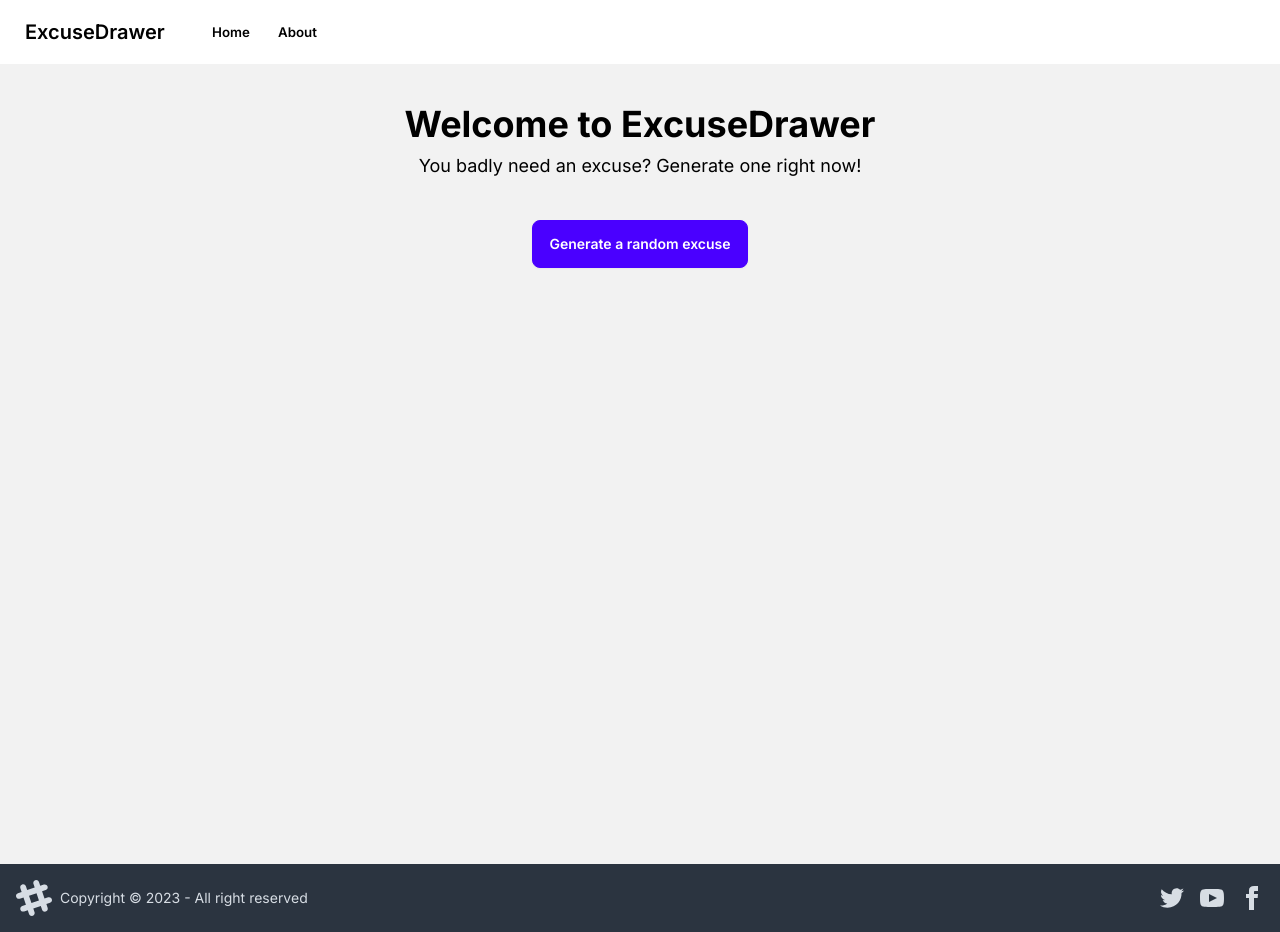
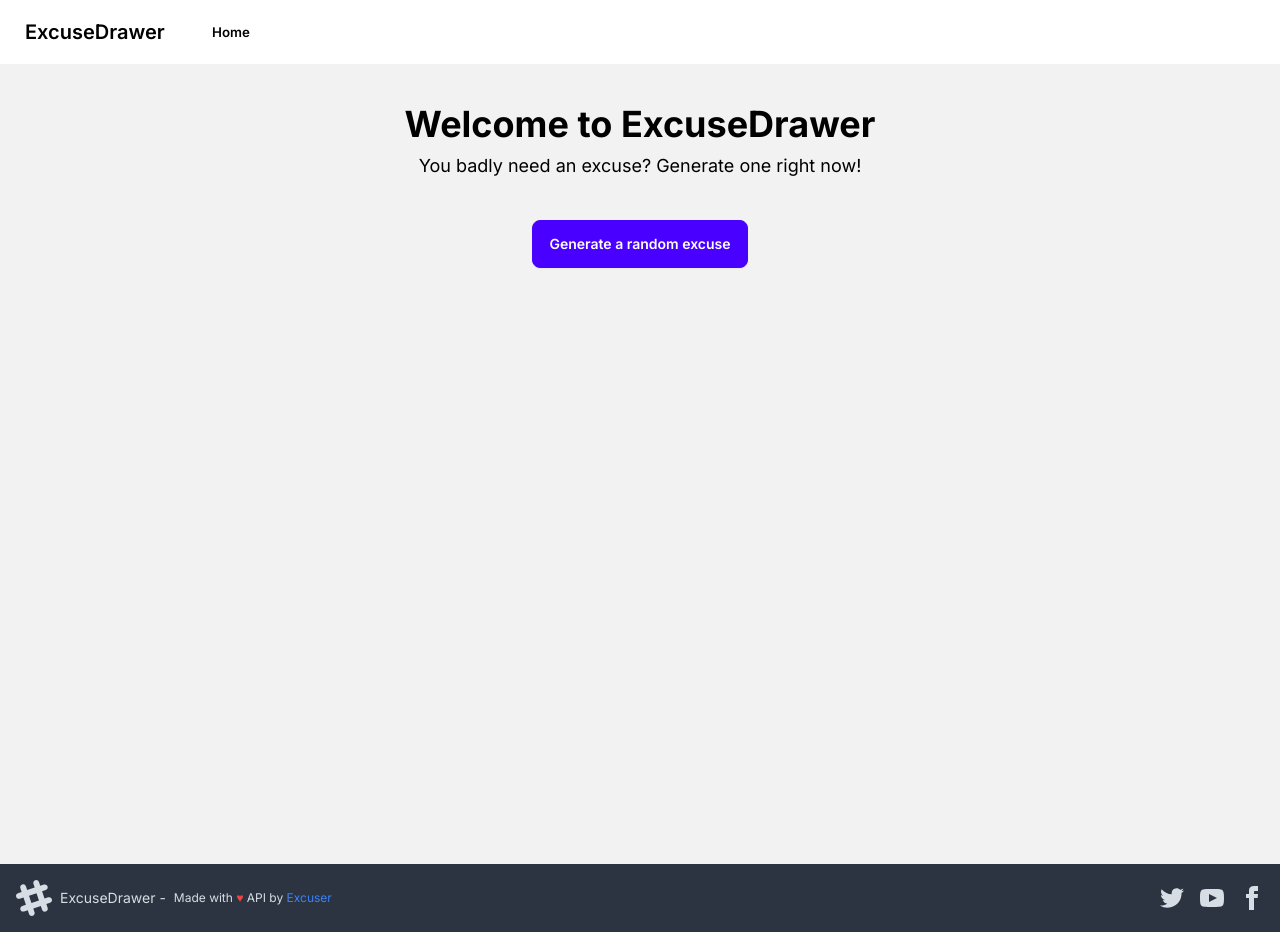
Before and after one commit to thekovie/UXSTaft2023-DevDeptApp-NINO, a Next.js app: page / in a window 1280 px wide. Built offline with nearby package versions, Linux system fonts and the light colour scheme; no server answers.

Commit message:
feat: add descriptiive footer

```diff
--- a/src/app/layout.tsx
+++ b/src/app/layout.tsx
@@ -23,7 +23,6 @@ export default function RootLayout({
           <div className="flex-none hidden px-2 mx-2 lg:flex">
             <div className="flex items-stretch">
               <Link href="/" className="btn btn-ghost btn-sm rounded-btn">Home</Link>
-              <Link href="#" className="btn btn-ghost btn-sm rounded-btn">About</Link>
             </div>
           </div>
         </div>
@@ -31,7 +30,8 @@ export default function RootLayout({
         <footer className="footer items-center p-4 bg-neutral text-neutral-content">
           <aside className="items-center grid-flow-col">
             <svg width="36" height="36" viewBox="0 0 24 24" xmlns="http://www.w3.org/2000/svg" fillRule="evenodd" clipRule="evenodd" className="fill-current"><path d="M22.672 15.226l-2.432.811.841 2.515c.33 1.019-.209 2.127-1.23 2.456-1.15.325-2.148-.321-2.463-1.226l-.84-2.518-5.013 1.677.84 2.517c.391 1.203-.434 2.542-1.831 2.542-.88 0-1.601-.564-1.86-1.314l-.842-2.516-2.431.809c-1.135.328-2.145-.317-2.463-1.229-.329-1.018.211-2.127 1.231-2.456l2.432-.809-1.621-4.823-2.432.808c-1.355.384-2.558-.59-2.558-1.839 0-.817.509-1.582 1.327-1.846l2.433-.809-.842-2.515c-.33-1.02.211-2.129 1.232-2.458 1.02-.329 2.13.209 2.461 1.229l.842 2.515 5.011-1.677-.839-2.517c-.403-1.238.484-2.553 1.843-2.553.819 0 1.585.509 1.85 1.326l.841 2.517 2.431-.81c1.02-.33 2.131.211 2.461 1.229.332 1.018-.21 2.126-1.23 2.456l-2.433.809 1.622 4.823 2.433-.809c1.242-.401 2.557.484 2.557 1.838 0 .819-.51 1.583-1.328 1.847m-8.992-6.428l-5.01 1.675 1.619 4.828 5.011-1.674-1.62-4.829z"></path></svg>
-            <p>Copyright © 2023 - All right reserved</p>
+            <p>ExcuseDrawer - </p>
+            <p className="text-xs">Made with <span className="text-red-500">♥</span> API by <a href="https://excuser-three.vercel.app/" className="text-blue-500">Excuser</a></p>
           </aside>
           <nav className="grid-flow-col gap-4 md:place-self-center md:justify-self-end">
             <a><svg xmlns="http://www.w3.org/2000/svg" width="24" height="24" viewBox="0 0 24 24" className="fill-current"><path d="M24 4.557c-.883.392-1.832.656-2.828.775 1.017-.609 1.798-1.574 2.165-2.724-.951.564-2.005.974-3.127 1.195-.897-.957-2.178-1.555-3.594-1.555-3.179 0-5.515 2.966-4.797 6.045-4.091-.205-7.719-2.165-10.148-5.144-1.29 2.213-.669 5.108 1.523 6.574-.806-.026-1.566-.247-2.229-.616-.054 2.281 1.581 4.415 3.949 4.89-.693.188-1.452.232-2.224.084.626 1.956 2.444 3.379 4.6 3.419-2.07 1.623-4.678 2.348-7.29 2.04 2.179 1.397 4.768 2.212 7.548 2.212 9.142 0 14.307-7.721 13.995-14.646.962-.695 1.797-1.562 2.457-2.549z"></path></svg>
```
